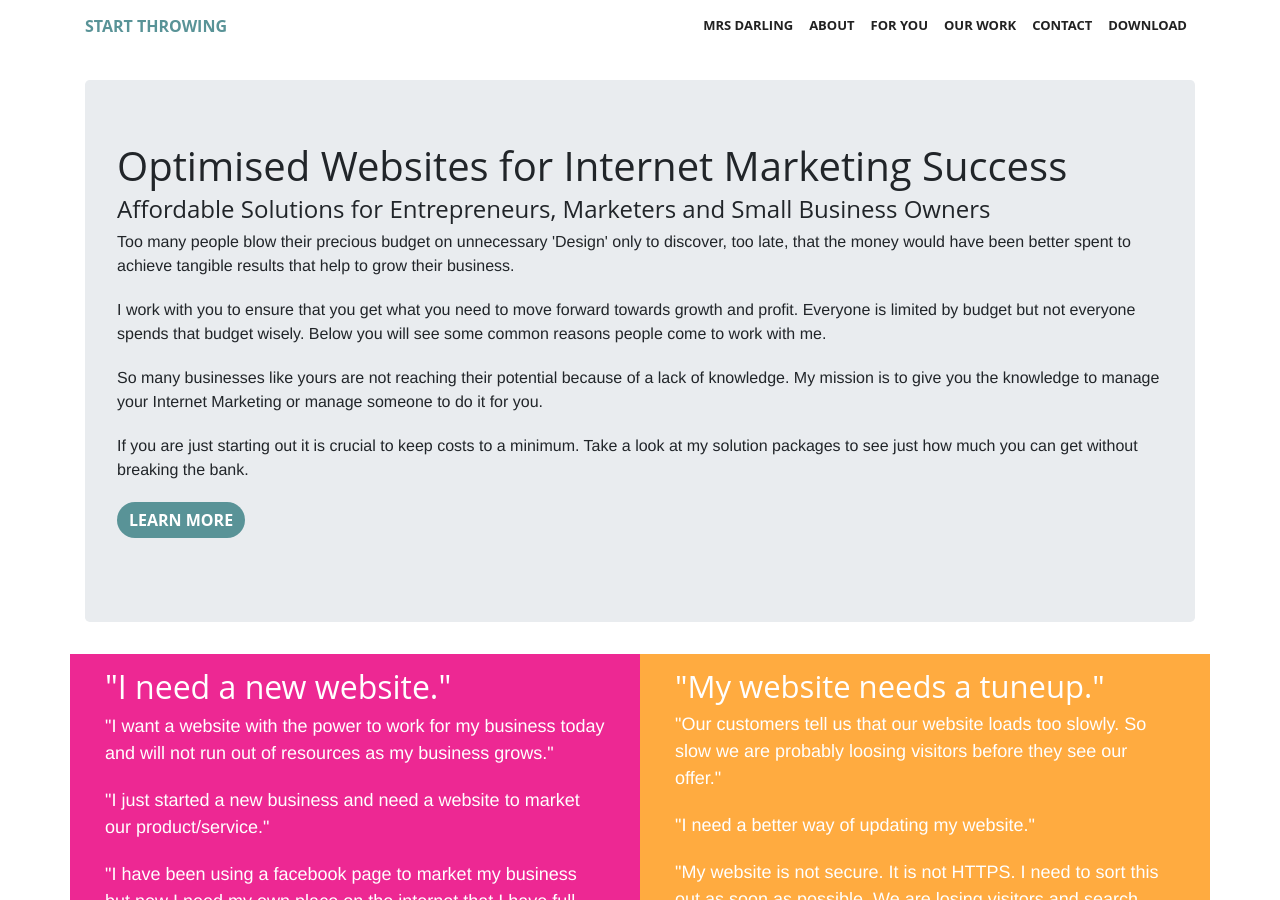
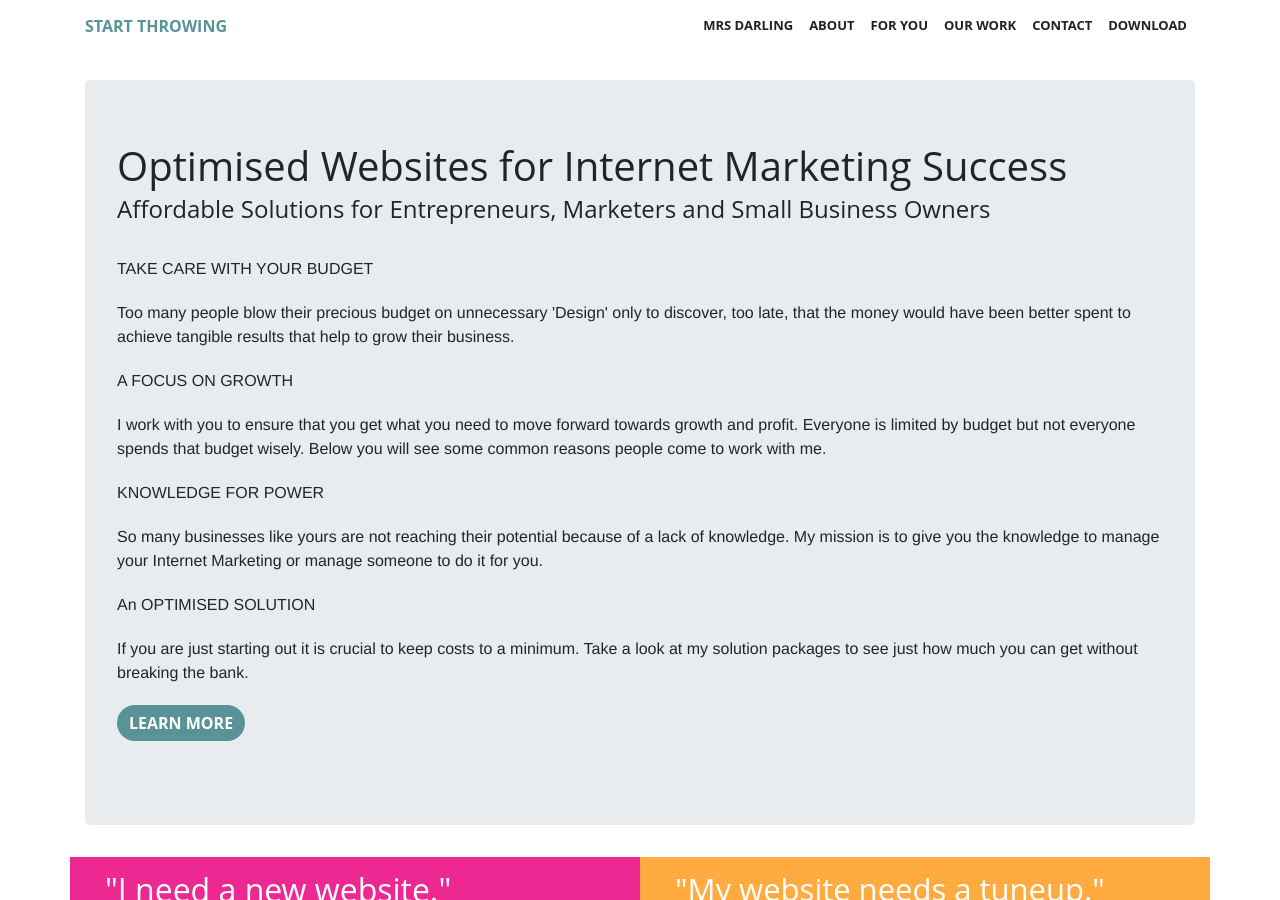
Before and after one commit to primertest-org/ADAADA, a Jekyll site: the page built from index.html, in a window 1280 px wide and 900 px high, scrolled down 920 px. Built offline with Jekyll 4.4.1, drawn with Linux system fonts in a browser that asks for light colours; some web fonts are replaced.

Commit message:
Updated '_includes/about.html' via CloudCannon

```diff
--- a/_includes/about.html
+++ b/_includes/about.html
@@ -1,7 +1,7 @@
 <section id="about">
 <div>
         <div class="container">
-            <div class="jumbotron d-inline-block editable"><h1>Optimised Websites for Internet Marketing Success</h1><h1 style="font-size:24px;">Affordable Solutions for Entrepreneurs, Marketers and Small Business Owners</h1><p>Too many people blow their precious budget on unnecessary 'Design' only to discover, too late, that the money would have been better spent to achieve tangible results that help to grow their business.</p><p>I work with you to ensure that you get what you need to move forward towards growth and profit. Everyone is limited by budget but not everyone spends that budget wisely. Below you will see some common reasons people come to work with me.</p><p>So many businesses like yours are not reaching their potential because of a lack of knowledge. My mission is to give you the knowledge to manage your Internet Marketing or manage someone to do it for you.</p><p>If you are just starting out it is crucial to keep costs to a minimum. Take a look at my solution packages to see just how much you can get without breaking the bank.</p><p><a class="btn btn-primary cc-active" role="button" href="#">Learn more</a></p></div>
+            <div class="jumbotron d-inline-block editable"><h1>Optimised Websites for Internet Marketing Success</h1><h1 style="font-size:24px;">Affordable Solutions for Entrepreneurs, Marketers and Small Business Owners<br />&nbsp;</h1><p>TAKE CARE WITH YOUR BUDGET</p><p>Too many people blow their precious budget on unnecessary 'Design' only to discover, too late, that the money would have been better spent to achieve tangible results that help to grow their business.</p><p>A FOCUS ON GROWTH</p><p>I work with you to ensure that you get what you need to move forward towards growth and profit. Everyone is limited by budget but not everyone spends that budget wisely. Below you will see some common reasons people come to work with me.</p><p>KNOWLEDGE FOR POWER</p><p>So many businesses like yours are not reaching their potential because of a lack of knowledge. My mission is to give you the knowledge to manage your Internet Marketing or manage someone to do it for you.</p><p>An OPTIMISED SOLUTION</p><p>If you are just starting out it is crucial to keep costs to a minimum. Take a look at my solution packages to see just how much you can get without breaking the bank.</p><p><a class="btn btn-primary cc-active" role="button" href="#">Learn more</a></p></div>
         </div>
 
 <div class="container">
```
